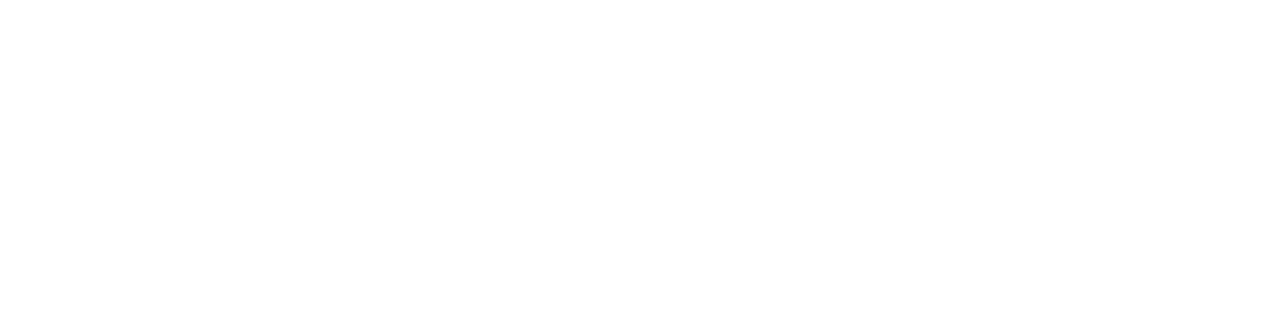
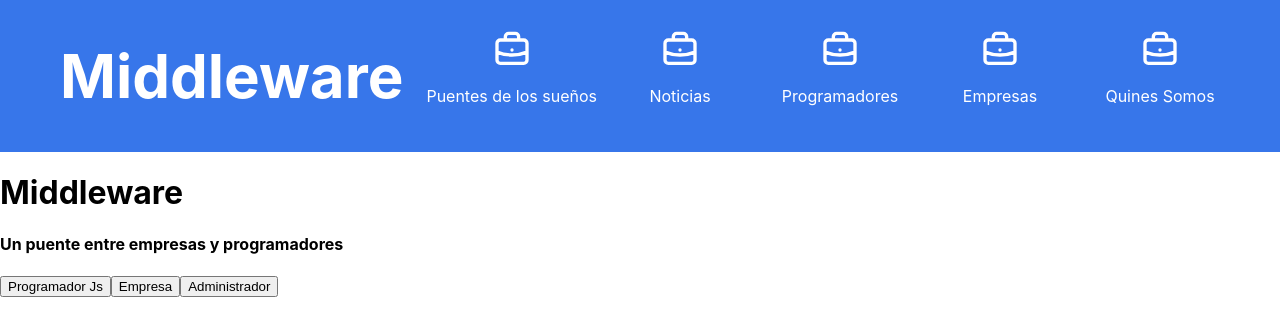
Before and after one commit to hernandiazz9/MiddlewareApp, a React (Create React App) app in the folder client/: page / in a window 1280 px wide. Shown: the top 336 px of the page. Built offline with nearby package versions, Linux system fonts and the light colour scheme.

Commit message:
Landing page (#29)
* LandingPage

* se agrega navBar

```diff
--- a/client/public/index.html
+++ b/client/public/index.html
@@ -1,20 +1,19 @@
 <!DOCTYPE html>
 <html lang="en">
+
 <head>
   <meta charset="utf-8" />
   <link rel="icon" href="%PUBLIC_URL%/favicon.ico" />
   <meta name="viewport" content="width=device-width, initial-scale=1" />
   <meta name="theme-color" content="#000000" />
-    <meta
-      name="description"
-      content="Web site created using create-react-app"
-    />
+  <meta name="description" content="Web site created using create-react-app" />
   <link rel="apple-touch-icon" href="%PUBLIC_URL%/logo192.png" />
   <!--
       manifest.json provides metadata used when your web app is installed on a
       user's mobile device or desktop. See https://developers.google.com/web/fundamentals/web-app-manifest/
     -->
   <link rel="manifest" href="%PUBLIC_URL%/manifest.json" />
+  <link href="https://fonts.googleapis.com/css2?family=Alfa+Slab+One&display=swap" rel="stylesheet">
   <!--
       Notice the use of %PUBLIC_URL% in the tags above.
       It will be replaced with the URL of the `public` folder during the build.
@@ -26,6 +25,7 @@
     -->
   <title>React App</title>
 </head>
+
 <body>
   <noscript>You need to enable JavaScript to run this app.</noscript>
   <div id="root"></div>
@@ -40,4 +40,5 @@
       To create a production bundle, use `npm run build` or `yarn build`.
     -->
 </body>
+
 </html>
--- a/client/src/App.js
+++ b/client/src/App.js
@@ -1,14 +1,17 @@
-import './App.css';
-import { BrowserRouter as Router, Switch, Route } from 'react-router-dom';
-import Login from './components/login';
-import Home from './components/Home';
-import NavBar from './components/NavBar/NavBar';
+import "./App.css";
+import { BrowserRouter as Router, Switch, Route } from "react-router-dom";
+import Login from "./components/login";
+import Home from "./components/Home";
+import LandingPage from './components/LandingPage';
+import NavBar from "./components/NavBar/NavBar"
 function App() {
   return (
     <Router>
+      <NavBar />
       <Switch>
-				<Route exact path='/login' component={Login} />
-				<Route exact path='/home' component={Home} />
+        <Route exact path="/login" component={Login} />
+        <Route exact path="/home" component={Home} />
+        <Route exact path="/" component={LandingPage} />
         {/* <RutaPrivada exact path="/proyectos" component={Proyectos} /> */}
       </Switch>
     </Router>
--- /dev/null
+++ b/client/src/components/LandingPage.js
@@ -0,0 +1,22 @@
+import React from "react";
+import { Link } from "react-router-dom";
+import styles from "./LandingPage.module.css"
+
+
+export default function LandingPage() {
+    return (
+        <div className={styles.body}>
+            <div>
+                <h1>Middleware</h1>
+                <h4>Un puente entre empresas y programadores</h4>
+
+                <Link to="/home">
+                    <button>Programador Js</button>
+                    <button>Empresa</button>
+                    <button>Administrador</button>
+                </Link>
+            </div>
+        </div >
+
+    )
+}
--- /dev/null
+++ b/client/src/components/LandingPage.module.css
@@ -0,0 +1,3 @@
+.body{
+ margin: 0;
+}
```
Also changed, not shown: 2 other files (tests, documents, lock files or other folders). Lines whose indentation alone changed are shown as unchanged.
